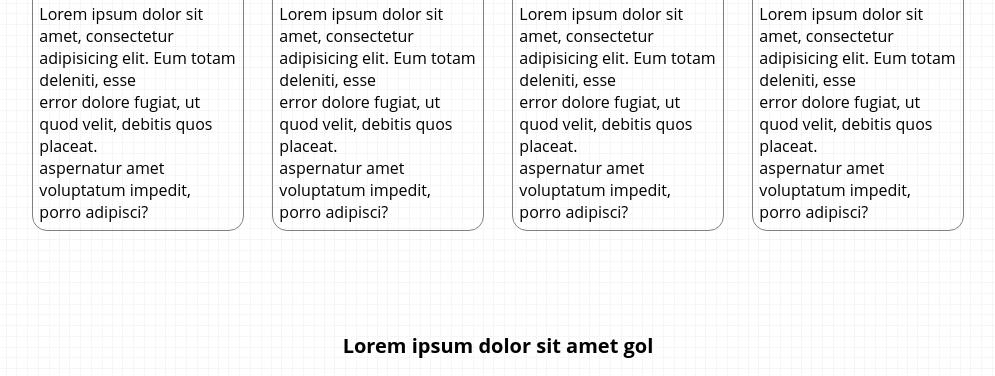
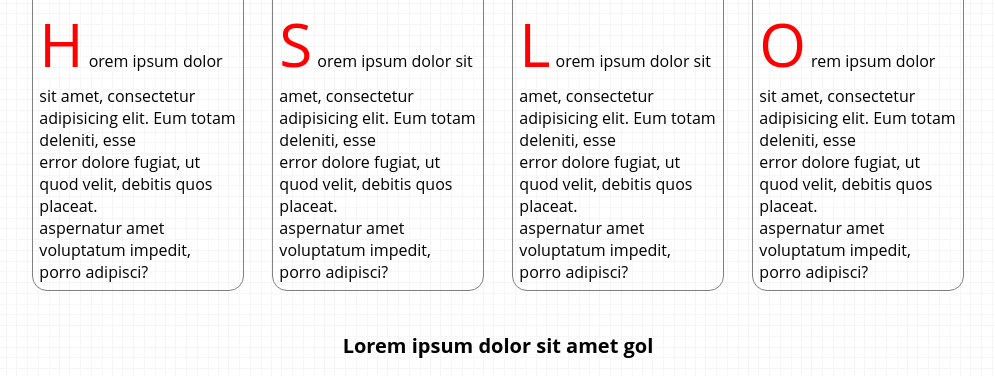
Before and after one commit to castroabigail/querie14abril, a plain HTML site: page index.html in a window 1280 px wide. Shown: the part 394-770 px from the top of the page, without its empty margins (142-1137 px from the left). Drawn offline with Linux system fonts and the light colour scheme.

Commit message:
puse letras tipo capitulares

```diff
--- a/css/style.css
+++ b/css/style.css
@@ -35,3 +35,10 @@ h1{
 .seccion4{
 	margin-top: 2%;
 }
+p:first-letter{
+ 	font-size: 60px;
+ 	font-color:red;
+ 	margin-right: 5px;
+ 	color: red;
+
+}
--- a/index.html
+++ b/index.html
@@ -22,7 +22,7 @@
 			<h3 class="text-center">Lorem ipsum dolor sit amet</h3>
 			<h2 class="text-center">Tempore repellat in facere.</h2>
 			<img src="img/n-pig.png">
-			<p class="text-izq">Lorem ipsum dolor sit amet, consectetur<br> adipisicing elit. Eum totam deleniti, esse<br> error dolore fugiat, ut quod velit, debitis quos placeat.<br> aspernatur amet voluptatum impedit, porro adipisci?</p>
+			<p class="text-izq"> Horem ipsum dolor sit amet, consectetur<br> adipisicing elit. Eum totam deleniti, esse<br> error dolore fugiat, ut quod velit, debitis quos placeat.<br> aspernatur amet voluptatum impedit, porro adipisci?</p>
 			</div>
 		</section>
 		<section class="col-3 seccion2">
@@ -30,7 +30,7 @@
 			<h3 class="text-center">Lorem ipsum dolor sit amet</h3>
 			<h2 class="text-center">Tempore repellat in facere.</h2>
 			<img src="img/n-butterfly.png">
-			<p class="text-izq">Lorem ipsum dolor sit amet, consectetur<br> adipisicing elit. Eum totam deleniti, esse<br> error dolore fugiat, ut quod velit, debitis quos placeat.<br> aspernatur amet voluptatum impedit, porro adipisci?</p>
+			<p class="text-izq"> Sorem ipsum dolor sit amet, consectetur<br> adipisicing elit. Eum totam deleniti, esse<br> error dolore fugiat, ut quod velit, debitis quos placeat.<br> aspernatur amet voluptatum impedit, porro adipisci?</p>
 			</div>
 		</section>
 		<section class="col-3 seccion2">
@@ -46,7 +46,7 @@
 			<h3 class="text-center">Lorem ipsum dolor sit amet</h3>
 			<h2 class="text-center">Tempore repellat in facere.</h2>
 			<img src="img/n-crab.png">
-			<p class="text-izq">Lorem ipsum dolor sit amet, consectetur<br> adipisicing elit. Eum totam deleniti, esse<br> error dolore fugiat, ut quod velit, debitis quos placeat.<br> aspernatur amet voluptatum impedit, porro adipisci?</p>
+			<p class="text-izq"> Orem ipsum dolor sit amet, consectetur<br> adipisicing elit. Eum totam deleniti, esse<br> error dolore fugiat, ut quod velit, debitis quos placeat.<br> aspernatur amet voluptatum impedit, porro adipisci?</p>
 			</div>
 		</section>
 		<div class="row">
```
